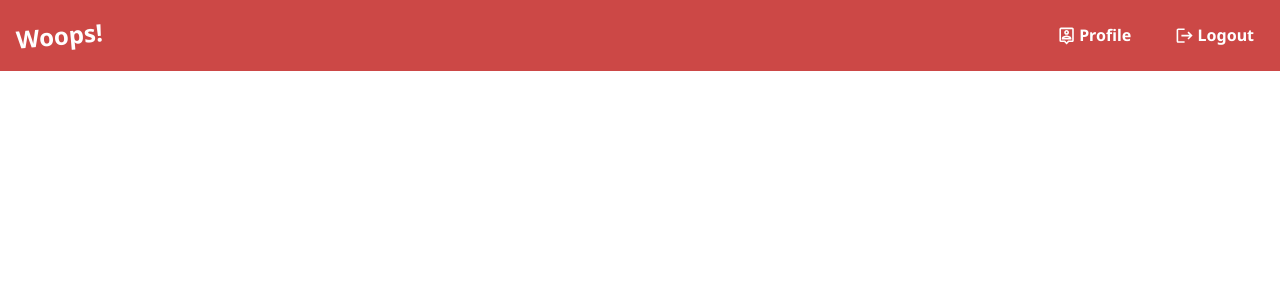
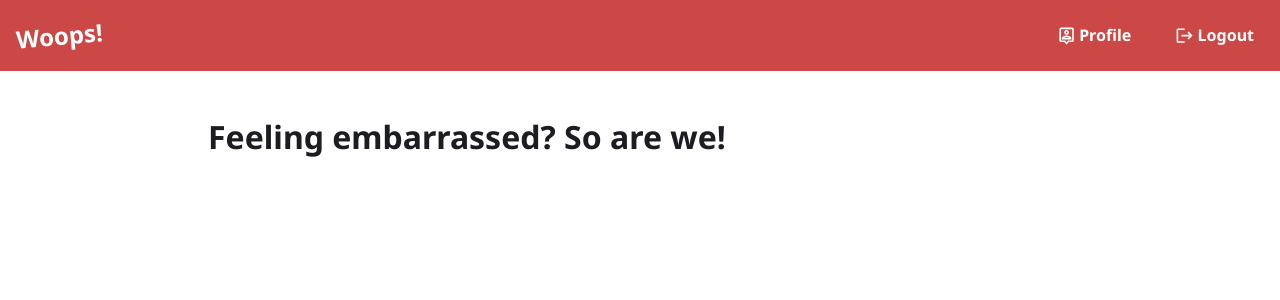
Before and after one commit to angelicamapeso/itec-4012-take-home, a React (Create React App) app: page / in a window 1280 px wide. Shown: the top 300 px of the page. Built offline with nearby package versions, Linux system fonts and the light colour scheme; no server answers; sample sign-in values are in the browser's storage.

Commit message:
add title to dashboard

```diff
--- a/src/pages/Dashboard/index.jsx
+++ b/src/pages/Dashboard/index.jsx
@@ -54,6 +54,7 @@ export default function Dashboard() {
 
   return (
     <div className="dashboard-wrapper">
+      <h1>Feeling embarrassed? So are we!</h1>
       <WoopsFeed woopsList={feed} />
     </div>
   );
--- a/src/pages/Dashboard/styles.scss
+++ b/src/pages/Dashboard/styles.scss
@@ -7,7 +7,8 @@
   max-width: breakpoints.$max-feed-width;
   padding: 2rem 1rem;
 
-  .woops-builder {
-    margin-bottom: 2rem;
+  h1 {
+    margin-top: 1rem;
+    margin-bottom: 2.5rem;
   }
 }
```
